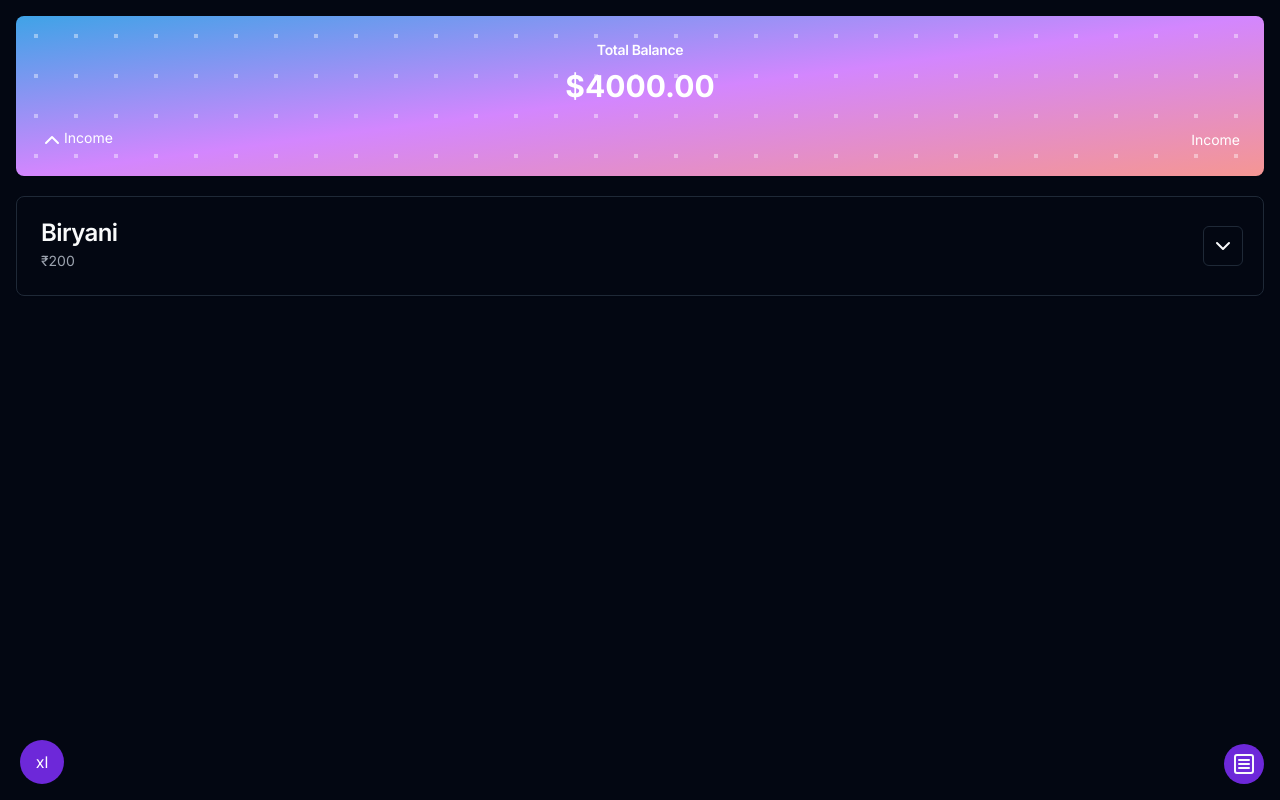
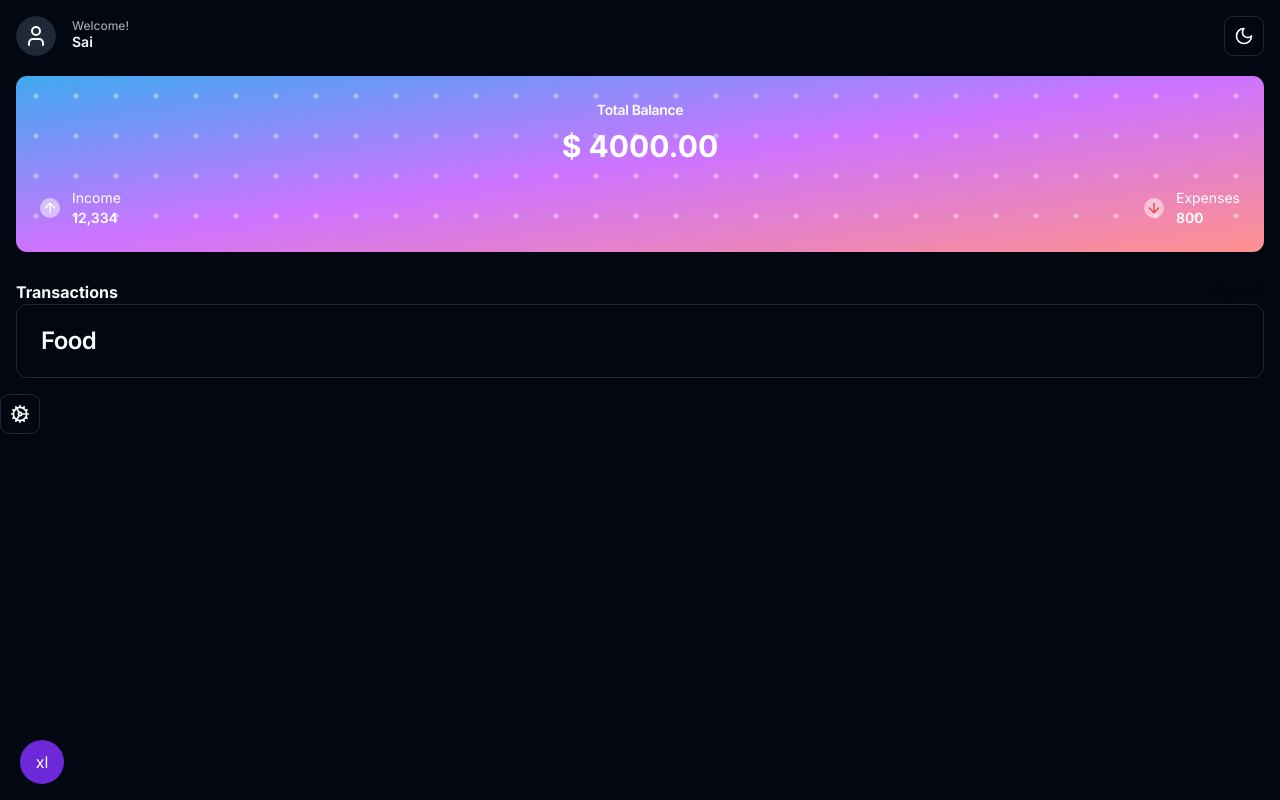
Before and after one commit to kratos-respawned/expense-tracker, a Next.js app: page / in a window 1280 px wide. Built offline with nearby package versions, Linux system fonts and the light colour scheme.

Commit message:
added server actions and zod validation

```diff
--- /dev/null
+++ b/actions/addExpense.ts
@@ -0,0 +1,58 @@
+"use server"
+import { authOptions } from "@/lib/auth"
+import { db } from "@/lib/db";
+import { getServerSession } from "next-auth"
+import { date, z } from 'zod';
+enum Category {
+    Travel = "TRAVEL",
+    Food = "FOOD",
+    Entertainment = "ENTERTAINMENT",
+    Shopping= "SHOPPING"
+}
+const ExpenseSchema = z.object({
+    name: z.string().min(1).max(255),
+    amount: z.string().min(1).max(255),
+    date: z.string(),
+    category: z.nativeEnum(Category)
+});
+
+export type Expense = z.infer<typeof ExpenseSchema>;
+export const addExpense = async (data: FormData) => {
+    const form = Object.fromEntries(data.entries());
+    try {
+        const parsedData = ExpenseSchema.parse(form);
+        // const session = await getServerSession(authOptions);
+        // // const session=undefined;
+        // if (!session) {
+        //     throw new Error("Not authenticated");
+        // }
+        console.log(parsedData);
+        // const { user } = session;
+        // const expense = await db.expense.create({
+        //     data: {
+        //         amount: parseInt(parsedData.amount),
+        //         name: parsedData.name,
+        //         date: new Date(parsedData.date),
+        //         user: {
+        //             connect: {
+        //                 id: user.id
+        //             }
+        //         },
+        //         category: parsedData.category
+        //     }
+        // }).catch((e) => {
+        //     console.log(e);
+        //     return null;
+        // });
+        // console.log(expense);
+
+
+    } catch (e) {
+        if (e instanceof z.ZodError) {
+            console.log(e.issues);
+            return "Validation error"
+        } else {
+            console.log(e);
+        }
+    }
+}
--- a/package.json
+++ b/package.json
@@ -13,6 +13,7 @@
   "dependencies": {
     "@auth/prisma-adapter": "^1.0.2",
     "@prisma/client": "^5.2.0",
+    "@radix-ui/react-avatar": "^1.0.3",
     "@radix-ui/react-dialog": "^1.0.4",
     "@radix-ui/react-dropdown-menu": "^2.0.5",
     "@radix-ui/react-label": "^2.0.2",
@@ -42,6 +43,7 @@
     "tailwindcss": "3.3.3",
     "tailwindcss-animate": "^1.0.7",
     "typescript": "5.2.2",
+    "vaul": "^0.4.6",
     "zod": "^3.22.2"
   },
   "devDependencies": {
--- a/src/app/globals.css
+++ b/src/app/globals.css
@@ -90,7 +90,7 @@
     --border: 220 13% 91%;
     --input: 220 13% 91%;
     --ring: 262.1 83.3% 57.8%;
-    --radius: 0.5rem;
+    --radius: 0.7rem;
   }
 
   .dark {
@@ -122,9 +122,12 @@
   body {
     @apply bg-background text-foreground;
   }
+  .gradient{
+    @apply bg-gradient-to-br from-[#3fa9f0] via-[#ce73ff] to-[#ff918d];
+  }
 }
 .dottedGradient {
-  background: radial-gradient(rgba(255, 255, 255, 0.4) 8%, transparent 8%);
+  background: radial-gradient(rgba(255, 255, 255, 0.35) 10%, transparent 8%);
   background-position: 0% 0%;
   background-size: 5vmin 5vmin;
   height: 100%;
--- a/src/app/layout.tsx
+++ b/src/app/layout.tsx
@@ -5,7 +5,7 @@ import TailwindProvider from "../components/tailwind-provider";
 import { ThemeProvider } from "../components/theme-provider";
 import { ChangeTheme } from "@/components/change-theme";
 import { cn } from "@/lib/utils";
-import AddItem from "@/components/add-item";
+import {AddItem} from "@/components/SettingsPopup";
 import { Toaster } from "@/components/ui/toaster";
 
 const inter = Inter({ subsets: ["latin"] });
@@ -22,11 +22,10 @@ export default function RootLayout({
 }) {
   return (
     <html lang="en" suppressHydrationWarning>
-      <body className={ cn("",inter.className)}>
+      <body className={ cn("min-h-screen",inter.className)}>
         <ThemeProvider attribute="class" defaultTheme="dark" enableSystem >
-          {/* <ChangeTheme/> */}
+          {children}
           <AddItem/>
-          {children}
           <TailwindProvider />
           <Toaster/>
         </ThemeProvider>
--- a/src/app/page.tsx
+++ b/src/app/page.tsx
@@ -1,42 +1,105 @@
 import { DropdownMenuDemo } from "@/components/CardDialog";
 import { Icons } from "@/components/Icons";
 import AddItem from "@/components/add-item";
+import { Avatar, AvatarFallback, AvatarImage } from "@/components/ui/avatar";
 import { Button } from "@/components/ui/button";
-import { Card, CardContent, CardDescription, CardFooter, CardHeader, CardTitle } from "@/components/ui/card";
+import { Drawer } from "vaul";
+import {
+  Card,
+  CardContent,
+  CardDescription,
+  CardFooter,
+  CardHeader,
+  CardTitle,
+} from "@/components/ui/card";
+import { authOptions } from "@/lib/auth";
+import { getServerSession } from "next-auth";
 import Image from "next/image";
+import { ChangeTheme } from "@/components/change-theme";
+import Link from "next/link";
 
-export default function Home() {
+export default async function Home() {
+  // const session = await getServerSession(authOptions);
+  const session = {
+    user: {
+      name: "Sai",
+      image: null,
+    },
+  };
   return (
     <main className="p-4">
-      <div className="bg-gradient-to-br rounded-lg  from-[#3FA3E7] via-[#D386FE] to-[#F59693] ">
+      <div className="flex justify-between mb-5">
+        <div className="flex gap-4 items-center">
+          {session && session.user.image ? (
+            <Avatar>
+              <AvatarImage src={session.user.image} />
+              <AvatarFallback className="uppercase border">
+                {session.user.name.slice(0, 2)}
+              </AvatarFallback>
+            </Avatar>
+          ) : (
+            <Avatar>
+              <AvatarFallback className="border">
+                <Icons.user />
+              </AvatarFallback>
+            </Avatar>
+          )}
+          <div>
+            <p className="text-xs leading-none font-medium text-gray-400">
+              Welcome!
+            </p>
+            <p className="text-sm font-semibold ">
+              {session.user.name}
+            </p>
+          </div>
+        </div>
+        <ChangeTheme/>
+      </div>
+      <div className=" rounded-lg gradient ">
         <Card className=" border-none text-white dottedGradient">
           <CardHeader className="pb-2">
             <CardTitle className="text-center text-sm">Total Balance</CardTitle>
           </CardHeader>
           <CardContent className="text-3xl font-bold text-center pt-0">
-          <p>$4000.00</p>
+            <p>$ 4000.00</p>
           </CardContent>
           <CardFooter className="justify-between">
-          <div className="flex text-sm">
-            <Icons.upArrow/>
-          <p>Income</p>
+            <div className="flex items-center justify-between gap-x-3 text-sm">
+              <span className="w-5 h-5 bg-white/50 grid place-items-center rounded-full">
+                <Icons.upArrow className="w-4 h-4 " />
+              </span>
+              <div>
+                <p className="text-sm">Income</p>
+                <p className="font-semibold">{
+                  (12334).toLocaleString ('en')
+                }</p>
               </div>
-          <div className="flex text-sm">
-          <p>Income</p>
+            </div>
+            <div className="flex items-center justify-between gap-x-3 text-sm">
+              <span className="w-5 h-5 bg-white/50 grid place-items-center rounded-full">
+                <Icons.downArrow className="w-4 h-4 text-red-500 " />
+              </span>
+              <div>
+                <p className="text-sm">Expenses</p>
+                <p className="font-semibold">{new Intl.NumberFormat('en-US').format(800)}</p>
+              </div>
             </div>
           </CardFooter>
         </Card>
       </div>
-      <div className="space-y-5 mt-5">
-        <Card className="flex justify-between">
+      <div>
+        <div className="flex justify-between items-center mt-7">
+              <p className="font-bold text-base">Transactions</p>
+              <Link href="/transactions" className="text-sm text-black/60">
+              <p className="">View All</p>
+              </Link>
+        </div>
+        <Card className="flex flex-col">
           <CardHeader>
-          <CardTitle>Biryani</CardTitle>
-          <CardDescription>&#8377;200</CardDescription>
+
+              <CardTitle>Food</CardTitle>
           </CardHeader>
-          <DropdownMenuDemo/>
-
         </Card>
-
       </div>
     </main>
   );
--- /dev/null
+++ b/src/components/SettingsPopup.tsx
@@ -0,0 +1,85 @@
+"use client";
+import { Drawer } from "vaul";
+import { Button } from "./ui/button";
+import { Icons } from "./Icons";
+import { Label } from "./ui/label";
+import { Input } from "./ui/input";
+import { addExpense } from "../../actions/addExpense";
+
+export function AddItem() {
+  return (
+    <Drawer.Root shouldScaleBackground>
+      <Drawer.Trigger asChild>
+        <Button size={"icon"} variant={"outline"}>
+          <Icons.settings className="w-5 h-5" />{" "}
+        </Button>
+      </Drawer.Trigger>
+      <Drawer.Portal>
+        <Drawer.Overlay className="fixed inset-0 bg-black/80" />
+        <Drawer.Content className="bg-background border-t p-4 flex flex-col rounded-t-[10px] h-fit  fixed bottom-0 left-0 right-0">
+          <div className="mx-auto w-12 h-1.5 flex-shrink-0 rounded-full bg-zinc-300 mb-8" />
+          <Drawer.Title className="text-2xl font-semibold leading-none tracking-tight">
+            Add Expense
+          </Drawer.Title>
+          <form action={addExpense} className="space-y-4  py-4">
+            <div className="space-y-1">
+              <Label htmlFor="name" className="text-sm text-right">
+                Description
+              </Label>
+              <Input
+                id="name"
+                type="text"
+                name="name"
+                className="col-span-3"
+                placeholder="Enter a description"
+              />
+            </div>
+            <div className="space-y-1">
+              <Label htmlFor="price" className="text-right">
+                Price
+              </Label>
+              <Input
+                id="price"
+                type="number"
+                name="amount"
+                className=""
+                placeholder="0.00"
+              />
+            </div>
+            <div className="space-y-1">
+              <Label htmlFor="expenseDate" className="text-right">
+                Date
+              </Label>
+              <Input
+                id="expenseDate"
+                type="date"
+                name="date"
+                className="col-span-3"
+                placeholder="Date"
+              />
+            </div>
+            <div className="space-y-1">
+              <Label htmlFor="expenseDate" className="text-right">
+                Category
+              </Label>
+              <select name="category" id="category" className="col-span-3">
+                <option value="FOOD">Food</option>
+                <option value="TRAVEL">Travel</option>
+                <option value="ENTERTAINMENT">Entertainment</option>
+                <option value="SHOPPING">Other</option>
+              </select>
+            </div>
+            <Button
+              type="submit"
+              size={"default"}
+              className=" mx-auto flex mt-4 gradient text-base"
+            >
+              <Icons.edit className="w-5 h-5 mr-2" />
+              Add
+            </Button>
+          </form>
+        </Drawer.Content>
+      </Drawer.Portal>
+    </Drawer.Root>
+  );
+}
--- /dev/null
+++ b/src/components/SignedIn.tsx
@@ -0,0 +1,7 @@
+import { authOptions } from "@/lib/auth";
+import { getServerSession } from "next-auth";
+
+export const SignedIn = async ({ children }: { children: React.ReactNode }) => {
+  const session = await getServerSession(authOptions);
+  return <>{session && children}</>;
+};
--- a/src/components/change-theme.tsx
+++ b/src/components/change-theme.tsx
@@ -20,9 +20,9 @@ export function ChangeTheme() {
   return (
     <DropdownMenu  >
       <DropdownMenuTrigger asChild className="relative">
-        <Button variant="ghost" className="w-9 px-0">
-          <Icons.sun className="h-[1.5rem] w-[1.5rem] rotate-0 scale-100 transition-all dark:-rotate-90 dark:scale-0" />
-          <Icons.moon className="absolute h-[1.5rem] w-[1.5rem] rotate-180 scale-0 transition-all dark:rotate-0 dark:scale-100" />
+        <Button variant="outline" size={"icon"} className=" ">
+          <Icons.sun className="h-5 w-5 rotate-0 scale-100 transition-all dark:-rotate-90 dark:scale-0" />
+          <Icons.moon className="absolute w-5 h-5 rotate-180 scale-0 transition-all dark:rotate-0 dark:scale-100" />
           <span className="sr-only">Toggle theme</span>
         </Button>
       </DropdownMenuTrigger>
--- /dev/null
+++ b/src/components/ui/avatar.tsx
@@ -0,0 +1,50 @@
+"use client"
+
+import * as React from "react"
+import * as AvatarPrimitive from "@radix-ui/react-avatar"
+
+import { cn } from "@/lib/utils"
+
+const Avatar = React.forwardRef<
+  React.ElementRef<typeof AvatarPrimitive.Root>,
+  React.ComponentPropsWithoutRef<typeof AvatarPrimitive.Root>
+>(({ className, ...props }, ref) => (
+  <AvatarPrimitive.Root
+    ref={ref}
+    className={cn(
+      "relative flex h-10 w-10 shrink-0 overflow-hidden rounded-full",
+      className
+    )}
+    {...props}
+  />
+))
+Avatar.displayName = AvatarPrimitive.Root.displayName
+
+const AvatarImage = React.forwardRef<
+  React.ElementRef<typeof AvatarPrimitive.Image>,
+  React.ComponentPropsWithoutRef<typeof AvatarPrimitive.Image>
+>(({ className, ...props }, ref) => (
+  <AvatarPrimitive.Image
+    ref={ref}
+    className={cn("aspect-square h-full w-full", className)}
+    {...props}
+  />
+))
+AvatarImage.displayName = AvatarPrimitive.Image.displayName
+
+const AvatarFallback = React.forwardRef<
+  React.ElementRef<typeof AvatarPrimitive.Fallback>,
+  React.ComponentPropsWithoutRef<typeof AvatarPrimitive.Fallback>
+>(({ className, ...props }, ref) => (
+  <AvatarPrimitive.Fallback
+    ref={ref}
+    className={cn(
+      "flex h-full w-full items-center justify-center rounded-full bg-muted",
+      className
+    )}
+    {...props}
+  />
+))
+AvatarFallback.displayName = AvatarPrimitive.Fallback.displayName
+
+export { Avatar, AvatarImage, AvatarFallback }
--- /dev/null
+++ b/src/zod/ExpenseSchema.ts
@@ -0,0 +1,11 @@
+import { z } from 'zod';
+
+export const ExpenseSchema = z.object({
+    name: z.string().min(1).max(255),
+    amount: z.number().min(0.01),
+    date: z.date().refine((date) => date <= new Date(), {
+        message: 'Date must be in the past'
+    }),
+});
+
+export type Expense = z.infer<typeof ExpenseSchema>;
```
Also changed, not shown: src/components/Icons.tsx (+14 -3 lines), 2 other files (tests, documents, lock files or other folders). Lines whose indentation alone changed are shown as unchanged.
